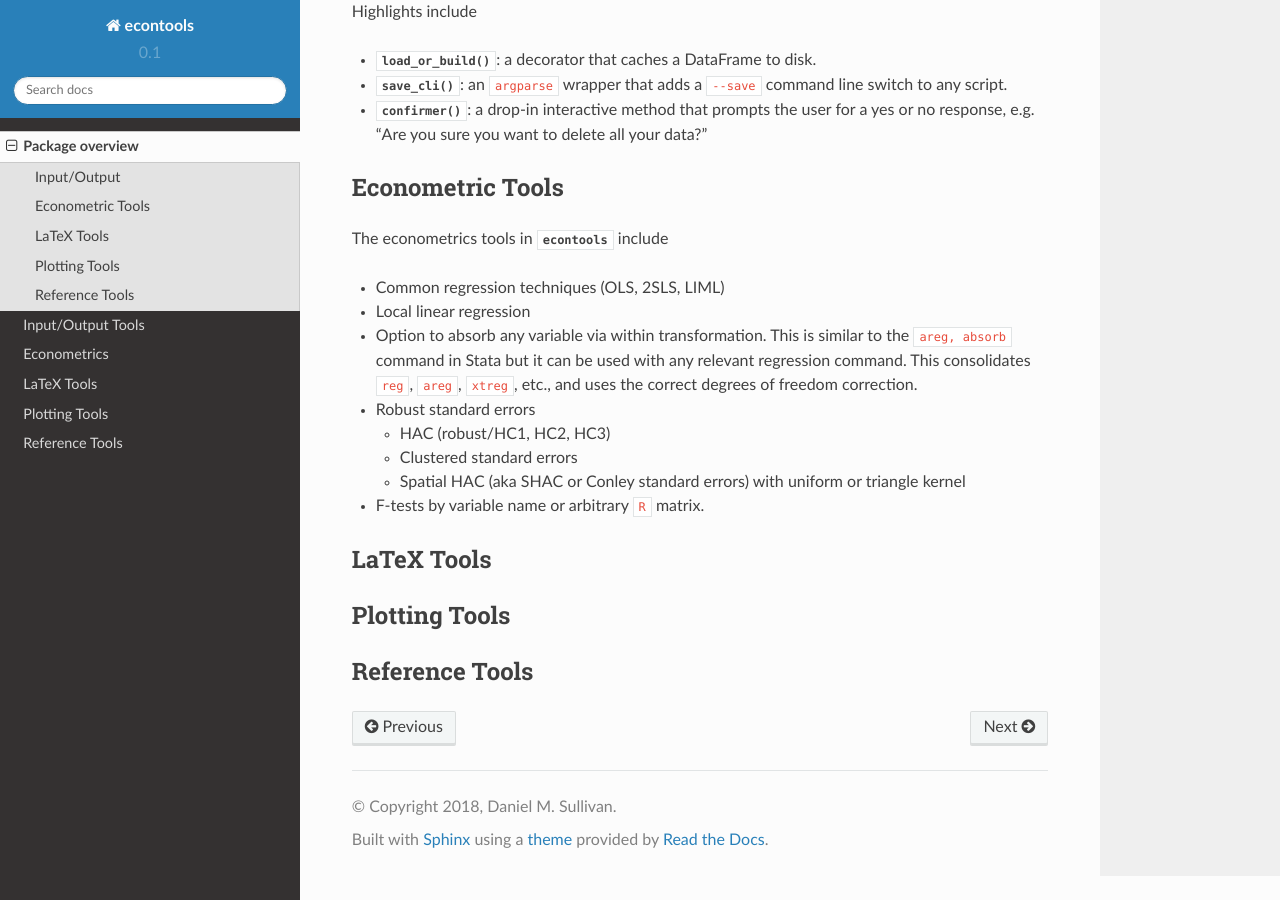
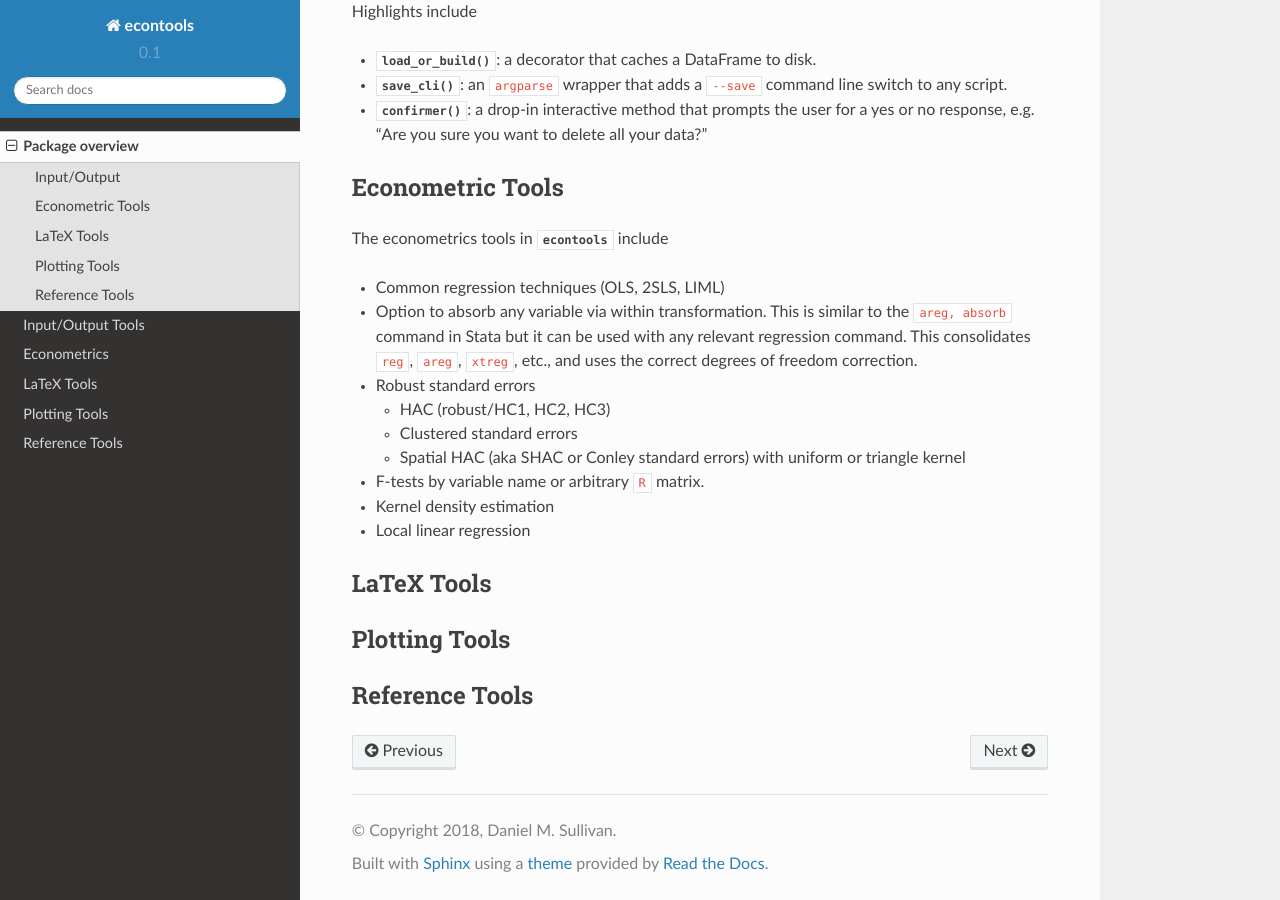
Before and after one commit to dmsul/econtools, a Sphinx documentation site: the page built from doc/source/overview.rst, in a window 1280 px wide and 900 px high, scrolled down 506 px. Built offline with Sphinx 7.4.7 and the Read the Docs theme 2.0.0, drawn with Linux system fonts in a browser that asks for light colours.

Commit message:
Add llr/kdensity to overview

```diff
--- a/doc/source/overview.rst
+++ b/doc/source/overview.rst
@@ -45,6 +44,8 @@ The econometrics tools in :mod:`econtools` include
     kernel
 
 * F-tests by variable name or arbitrary ``R`` matrix.
+* Kernel density estimation
+* Local linear regression
 
 
 LaTeX Tools
```
Also changed, not shown: other parts of doc/source/overview.rst (+0 -1 lines).
